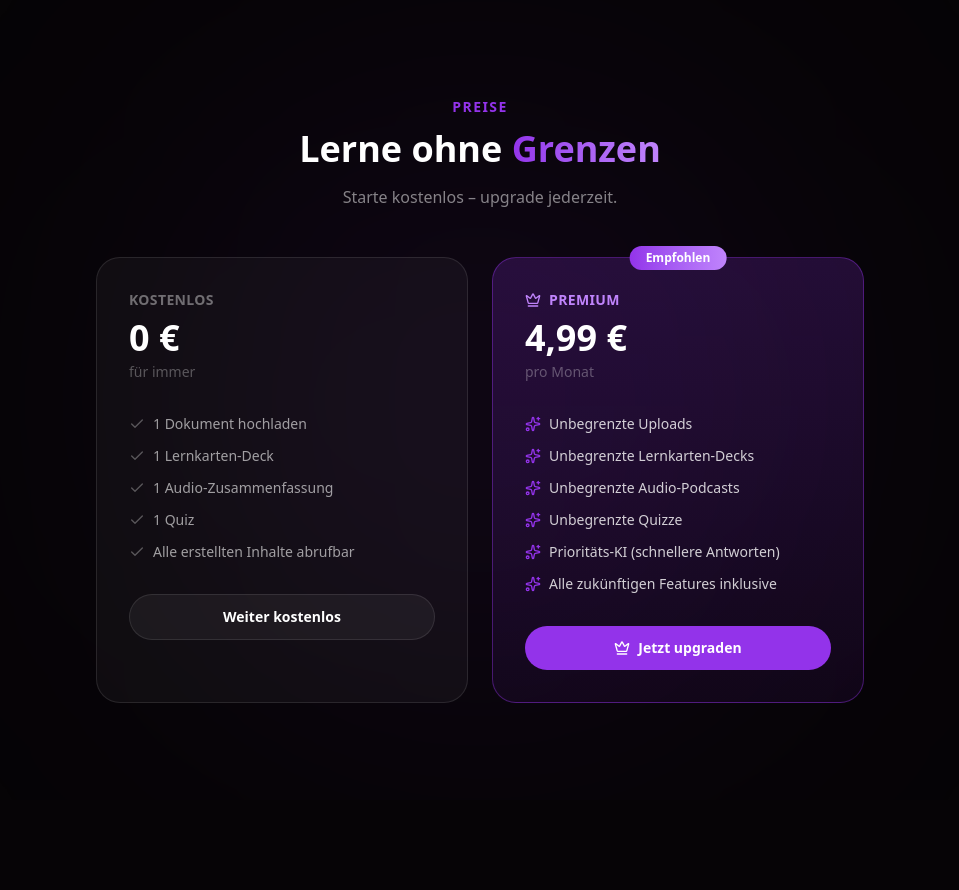
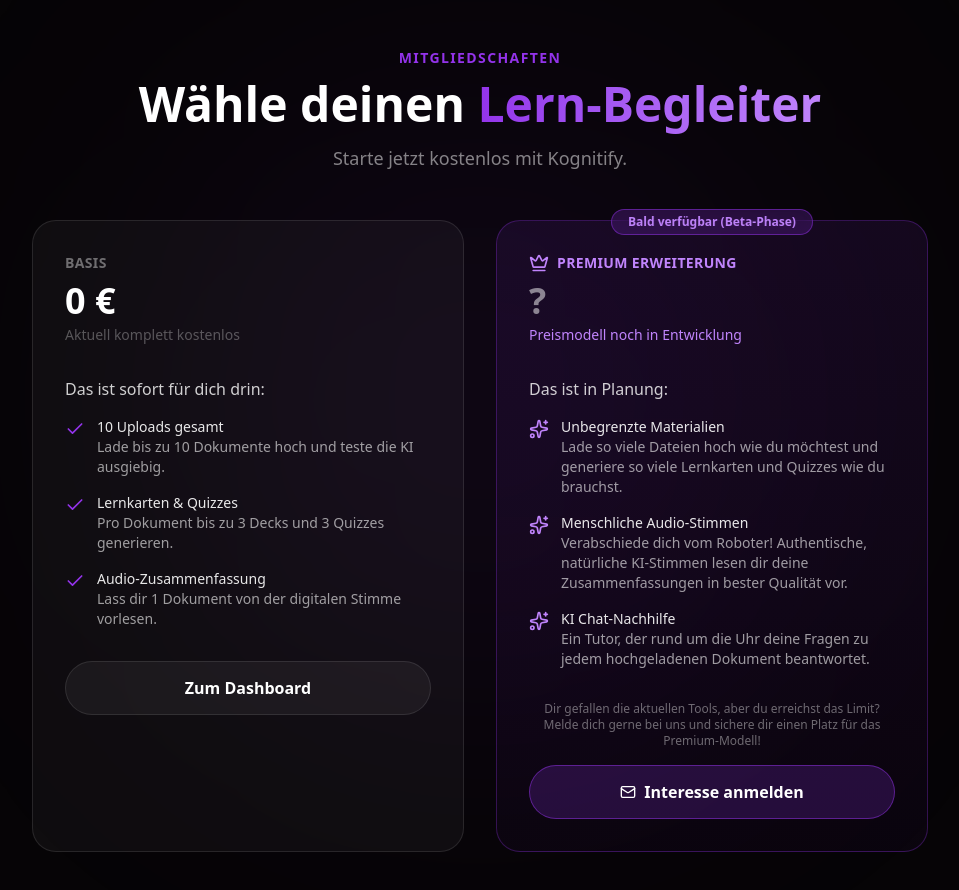
Before and after one commit to bonduell232/learning-app, a Next.js app: page /upgrade in a window 1280 px wide. Shown: the top 890 px of the page, without its empty margins (160-1119 px from the left). Before the commit the page ends 800 px from the top, so only its background shows below. Built offline with nearby package versions, Linux system fonts and the light colour scheme.

Commit message:
feat(pricing): update free limits and redesign upgrade page for lead gen

```diff
--- a/src/app/upgrade/page.tsx
+++ b/src/app/upgrade/page.tsx
@@ -1,83 +1,115 @@
 'use client'
 
 import Link from 'next/link'
-import { Crown, Sparkles, Check } from 'lucide-react'
+import { Crown, Sparkles, Check, Mail } from 'lucide-react'
 
 export default function UpgradePage() {
     return (
         <main className="min-h-screen bg-[#060406] flex items-center justify-center px-4 py-12">
             <div className="absolute top-1/2 left-1/2 -translate-x-1/2 -translate-y-1/2 w-[600px] h-[600px] bg-[#9333EA]/8 blur-[150px] rounded-full pointer-events-none" />
 
-            <div className="relative z-10 w-full max-w-3xl">
+            <div className="relative z-10 w-full max-w-4xl">
                 <div className="text-center mb-12">
-                    <p className="text-[#9333EA] text-sm font-semibold uppercase tracking-widest mb-3">Preise</p>
-                    <h1 className="text-4xl font-extrabold text-white mb-4">
-                        Lerne ohne{' '}
+                    <p className="text-[#9333EA] text-sm font-semibold uppercase tracking-widest mb-3">Mitgliedschaften</p>
+                    <h1 className="text-4xl md:text-5xl font-extrabold text-white mb-4">
+                        Wähle deinen{' '}
                         <span className="text-transparent bg-clip-text bg-gradient-to-r from-[#9333EA] to-[#c084fc]">
-                            Grenzen
+                            Lern-Begleiter
                         </span>
                     </h1>
-                    <p className="text-white/50">Starte kostenlos – upgrade jederzeit.</p>
+                    <p className="text-white/50 text-lg">Starte jetzt kostenlos mit Kognitify.</p>
                 </div>
 
-                <div className="grid md:grid-cols-2 gap-6">
+                <div className="grid md:grid-cols-2 gap-8 items-start">
                     {/* FREE */}
-                    <div className="bg-white/[0.04] border border-white/10 rounded-3xl p-8">
-                        <p className="text-white/40 text-sm font-semibold uppercase tracking-wide mb-2">Kostenlos</p>
+                    <div className="bg-white/[0.04] border border-white/10 rounded-3xl p-8 h-full">
+                        <p className="text-white/40 text-sm font-semibold uppercase tracking-wide mb-2">Basis</p>
                         <p className="text-4xl font-extrabold text-white mb-1">0 €</p>
-                        <p className="text-white/30 text-sm mb-8">für immer</p>
-                        <ul className="space-y-3 text-sm text-white/60">
-                            {[
-                                '1 Dokument hochladen',
-                                '1 Lernkarten-Deck',
-                                '1 Audio-Zusammenfassung',
-                                '1 Quiz',
-                                'Alle erstellten Inhalte abrufbar',
-                            ].map(f => (
-                                <li key={f} className="flex items-center gap-2">
-                                    <Check className="w-4 h-4 text-white/30 shrink-0" /> {f}
-                                </li>
-                            ))}
+                        <p className="text-white/30 text-sm mb-8">Aktuell komplett kostenlos</p>
+
+                        <p className="text-white/80 font-medium mb-4">Das ist sofort für dich drin:</p>
+                        <ul className="space-y-4 text-sm text-white/60 mb-8">
+                            <li className="flex items-start gap-3">
+                                <Check className="w-5 h-5 text-[#9333EA] shrink-0 mt-0.5" />
+                                <div>
+                                    <span className="text-white/90 font-medium block">10 Uploads gesamt</span>
+                                    Lade bis zu 10 Dokumente hoch und teste die KI ausgiebig.
+                                </div>
+                            </li>
+                            <li className="flex items-start gap-3">
+                                <Check className="w-5 h-5 text-[#9333EA] shrink-0 mt-0.5" />
+                                <div>
+                                    <span className="text-white/90 font-medium block">Lernkarten & Quizzes</span>
+                                    Pro Dokument bis zu 3 Decks und 3 Quizzes generieren.
+                                </div>
+                            </li>
+                            <li className="flex items-start gap-3">
+                                <Check className="w-5 h-5 text-[#9333EA] shrink-0 mt-0.5" />
+                                <div>
+                                    <span className="text-white/90 font-medium block">Audio-Zusammenfassung</span>
+                                    Lass dir 1 Dokument von der digitalen Stimme vorlesen.
+                                </div>
+                            </li>
                         </ul>
+
                         <Link
                             href="/dashboard"
-                            className="mt-8 flex items-center justify-center w-full bg-white/5 hover:bg-white/10 border border-white/10 text-white px-5 py-3 rounded-full text-sm font-bold transition-all"
+                            className="mt-auto flex items-center justify-center w-full bg-white/5 hover:bg-white/10 border border-white/10 text-white px-5 py-3.5 rounded-full font-bold transition-all"
                         >
-                            Weiter kostenlos
+                            Zum Dashboard
                         </Link>
                     </div>
 
-                    {/* PREMIUM */}
-                    <div className="relative bg-gradient-to-b from-[#9333EA]/20 to-[#6b21a8]/10 border border-[#9333EA]/40 rounded-3xl p-8 hover:shadow-[0_0_40px_rgba(147,51,234,0.25)] transition-all">
-                        <div className="absolute -top-3 left-1/2 -translate-x-1/2 bg-gradient-to-r from-[#9333EA] to-[#c084fc] text-white text-xs font-bold px-4 py-1 rounded-full">
-                            Empfohlen
+                    {/* PREMIUM - COMING SOON */}
+                    <div className="relative bg-gradient-to-b from-[#9333EA]/10 to-[#6b21a8]/5 border border-[#9333EA]/30 rounded-3xl p-8 h-full flex flex-col">
+                        <div className="absolute -top-3 left-1/2 -translate-x-1/2 bg-[#9333EA]/20 border border-[#9333EA]/50 text-[#c084fc] text-xs font-bold px-4 py-1 rounded-full backdrop-blur-md">
+                            Bald verfügbar (Beta-Phase)
                         </div>
+
                         <div className="flex items-center gap-2 mb-2">
-                            <Crown className="w-4 h-4 text-[#c084fc]" />
-                            <p className="text-[#c084fc] text-sm font-semibold uppercase tracking-wide">Premium</p>
+                            <Crown className="w-5 h-5 text-[#c084fc]" />
+                            <p className="text-[#c084fc] text-sm font-semibold uppercase tracking-wide">Premium Erweiterung</p>
                         </div>
-                        <p className="text-4xl font-extrabold text-white mb-1">4,99 €</p>
-                        <p className="text-white/30 text-sm mb-8">pro Monat</p>
-                        <ul className="space-y-3 text-sm text-white/80">
-                            {[
-                                'Unbegrenzte Uploads',
-                                'Unbegrenzte Lernkarten-Decks',
-                                'Unbegrenzte Audio-Podcasts',
-                                'Unbegrenzte Quizze',
-                                'Prioritäts-KI (schnellere Antworten)',
-                                'Alle zukünftigen Features inklusive',
-                            ].map(f => (
-                                <li key={f} className="flex items-center gap-2">
-                                    <Sparkles className="w-4 h-4 text-[#9333EA] shrink-0" /> {f}
-                                </li>
-                            ))}
+                        <p className="text-4xl font-extrabold text-white mb-1 opacity-50">?</p>
+                        <p className="text-[#c084fc] text-sm mb-8">Preismodell noch in Entwicklung</p>
+
+                        <p className="text-white/80 font-medium mb-4">Das ist in Planung:</p>
+                        <ul className="space-y-4 text-sm text-white/60 mb-8">
+                            <li className="flex items-start gap-3">
+                                <Sparkles className="w-5 h-5 text-[#c084fc] shrink-0 mt-0.5" />
+                                <div>
+                                    <span className="text-white/90 font-medium block">Unbegrenzte Materialien</span>
+                                    Lade so viele Dateien hoch wie du möchtest und generiere so viele Lernkarten und Quizzes wie du brauchst.
+                                </div>
+                            </li>
+                            <li className="flex items-start gap-3">
+                                <Sparkles className="w-5 h-5 text-[#c084fc] shrink-0 mt-0.5" />
+                                <div>
+                                    <span className="text-white/90 font-medium block">Menschliche Audio-Stimmen</span>
+                                    Verabschiede dich vom Roboter! Authentische, natürliche KI-Stimmen lesen dir deine Zusammenfassungen in bester Qualität vor.
+                                </div>
+                            </li>
+                            <li className="flex items-start gap-3">
+                                <Sparkles className="w-5 h-5 text-[#c084fc] shrink-0 mt-0.5" />
+                                <div>
+                                    <span className="text-white/90 font-medium block">KI Chat-Nachhilfe</span>
+                                    Ein Tutor, der rund um die Uhr deine Fragen zu jedem hochgeladenen Dokument beantwortet.
+                                </div>
+                            </li>
                         </ul>
-                        <button
-                            className="mt-8 flex items-center justify-center gap-2 w-full bg-[#9333EA] hover:bg-[#a855f7] text-white px-5 py-3 rounded-full text-sm font-bold transition-all hover:shadow-[0_0_25px_rgba(147,51,234,0.45)]"
-                            onClick={() => alert('Stripe-Integration folgt in Kürze!')}
-                        >
-                            <Crown className="w-4 h-4" /> Jetzt upgraden
-                        </button>
+
+                        <div className="mt-auto">
+                            <p className="text-xs text-white/40 text-center mb-4">
+                                Dir gefallen die aktuellen Tools, aber du erreichst das Limit? <br />
+                                Melde dich gerne bei uns und sichere dir einen Platz für das Premium-Modell!
+                            </p>
+                            <a
+                                href="mailto:bonduell232@gmx.de?subject=Interesse%20an%20Kognitify%20Premium"
+                                className="flex items-center justify-center gap-2 w-full bg-[#9333EA]/20 hover:bg-[#9333EA]/40 border border-[#9333EA]/50 text-white px-5 py-3.5 rounded-full font-bold transition-all"
+                            >
+                                <Mail className="w-4 h-4" /> Interesse anmelden
+                            </a>
+                        </div>
                     </div>
                 </div>
             </div>
--- a/src/config/features.ts
+++ b/src/config/features.ts
@@ -10,13 +10,13 @@
 export const FEATURES = {
     upload: {
         /** Maximale Anzahl Dokumente */
-        maxFiles: { FREE: 1, PREMIUM: Infinity },
+        maxFiles: { FREE: 10, PREMIUM: Infinity },
     },
     flashcards: {
         /** Feature aktiv? */
         enabled: { FREE: true, PREMIUM: true },
         /** Maximale Anzahl Lernkarten-Decks */
-        maxDecks: { FREE: 1, PREMIUM: Infinity },
+        maxDecks: { FREE: 3, PREMIUM: Infinity },
     },
     audio: {
         enabled: { FREE: true, PREMIUM: true },
@@ -26,7 +26,7 @@
     quiz: {
         enabled: { FREE: true, PREMIUM: true },
         /** Maximale Anzahl Quizze */
-        maxQuizzes: { FREE: 1, PREMIUM: Infinity },
+        maxQuizzes: { FREE: 3, PREMIUM: Infinity },
     },
 } as const
 
```
